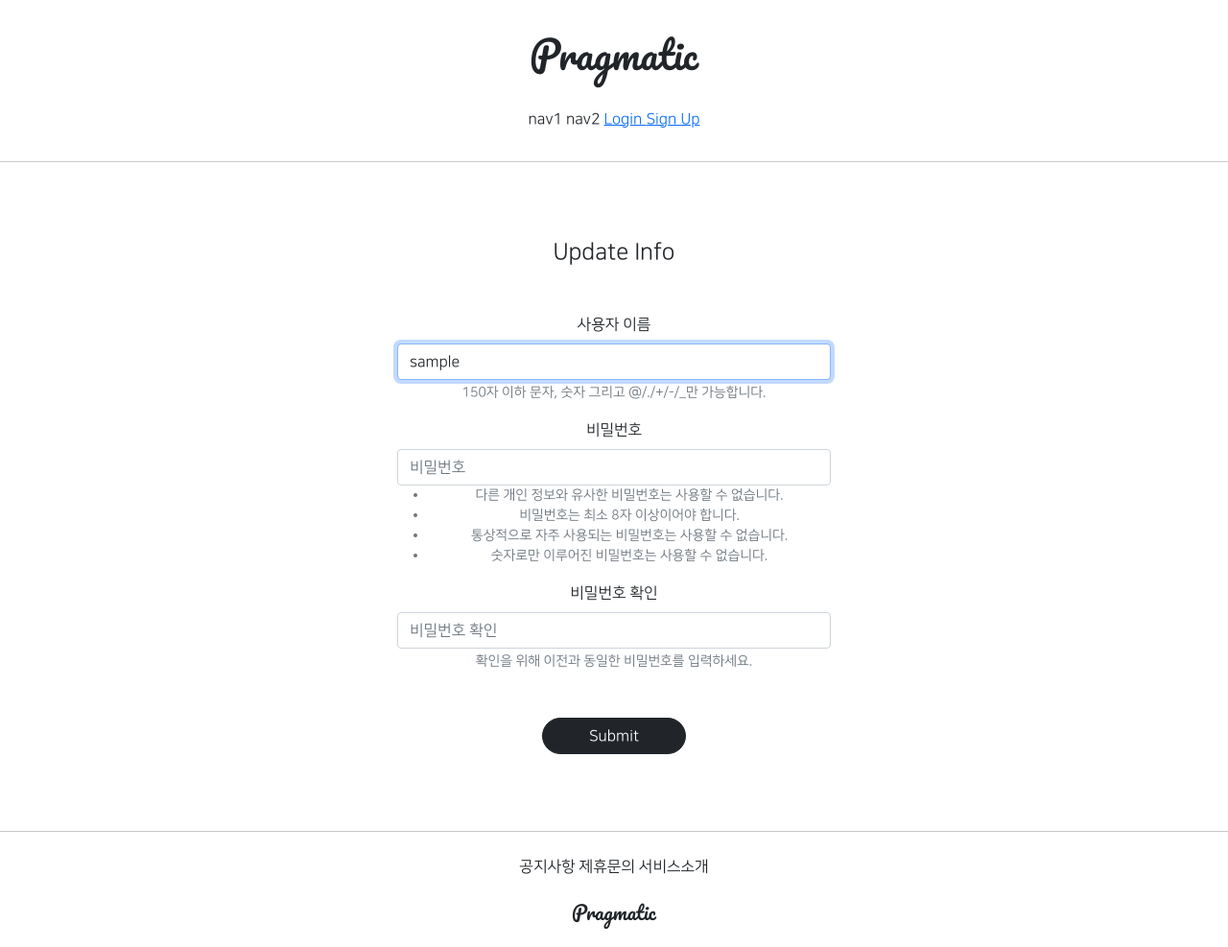
After one commit to go-tech01/gis_4ban_1, a Django app: page /accounts/update/1 in a window 1280 px wide. The commit adds this page. Shown: the whole page at 96% size. Run offline with Django 3.2, Linux system fonts and the light colour scheme; tables that the repository leaves empty hold one stand-in row (values such as "Sample post"); parts of the project's set-up code (start-up, migrations or seed data) failed here and were passed over; some libraries are stand-ins or nearby versions.

Commit message:
7/20 4ban class commit 1

```diff
--- a/accountapp/templates/accountapp/hello_world.html
+++ b/accountapp/templates/accountapp/hello_world.html
@@ -3,7 +3,7 @@
 
 {#    <style>#}
 {#        .testing {#}
-{#            background-color: yellow;#}
+{#            background-color: yepollow;#}
 {#            margin: 1rem;#}
 {#            width: 48px;#}
 {#            height: 48px;#}
--- /dev/null
+++ b/accountapp/templates/accountapp/update.html
@@ -0,0 +1,20 @@
+{%  extends 'base.html' %}
+{% load bootstrap4 %}
+{% block content %}
+
+    <div class="text-center mw-500 m-auto">
+        <div class="m-5">
+            <h4>Update Info</h4>
+        </div>
+        <div>
+            <form action="{% url 'accountapp:update' pk=target_user.pk %}" method="post">
+                {% csrf_token %}
+                {% bootstrap_form form %}
+                <div class="m-5">
+                    <input type="submit" class="btn btn-dark rounded-pill px-5">{# 트리거 해줄 버튼#}
+                </div>
+            </form>
+        </div>
+    </div>
+
+{% endblock %}
--- a/accountapp/urls.py
+++ b/accountapp/urls.py
@@ -1,6 +1,6 @@
 from django.contrib.auth.views import LoginView, LogoutView
 from django.urls import path
-from accountapp.views import hello_world, AccountCreateView, AccountDetailView
+from accountapp.views import hello_world, AccountCreateView, AccountDetailView, AccountUpdateView
 
 app_name = 'accountapp' #주소를 일일이 쓰기 힘드기 때문에 설정
 
@@ -18,4 +18,6 @@ urlpatterns = [
     # name 설정도 주소를 일일이 쓰기 힘드기 때문에 설정
     path('create/', AccountCreateView.as_view(), name='create'),
     path('detail/<int:pk>', AccountDetailView.as_view(), name='detail'),
+    path('update/<int:pk>', AccountUpdateView.as_view(), name='update'),   ## pk - 프라이머리 키 -> 숫자로 되어있다
+
 ]
--- a/accountapp/views.py
+++ b/accountapp/views.py
@@ -5,7 +5,7 @@ from django.shortcuts import render
 
 # Create your views here.
 from django.urls import reverse, reverse_lazy
-from django.views.generic import CreateView, DetailView
+from django.views.generic import CreateView, DetailView, UpdateView
 
 from accountapp.models import NewModel
 
@@ -37,8 +37,8 @@ def hello_world(request):             ##request 정보가 적혀있다
         return render(request, 'accountapp/hello_world.html',
                       context={'data_list': data_list})
 
-        # return render(request, 'accountapp/hello_world.html',
-        #               context={'text':'GET METHOD!'})
+    #     # return render(request, 'accountapp/hello_world.html',
+    #     #               context={'text':'GET METHOD!'})
 
 
 class AccountCreateView(CreateView): ## generic ~!!!
@@ -51,3 +51,10 @@ class AccountDetailView(DetailView):
     model = User
     context_object_name = 'target_user'
     template_name = 'accountapp/detail.html'  # 렌더링은 필요함 -> 라우팅
+
+class AccountUpdateView(UpdateView):
+    model = User
+    form_class = UserCreationForm
+    context_object_name = 'target_user'
+    success_url = reverse_lazy('accountapp:hello_world')    # 일단...은... 나중에 detail로 ...
+    template_name = 'accountapp/update.html'
```
Also changed, not shown: accountapp/templates/accountapp/detail.html (+7 -0 lines).
